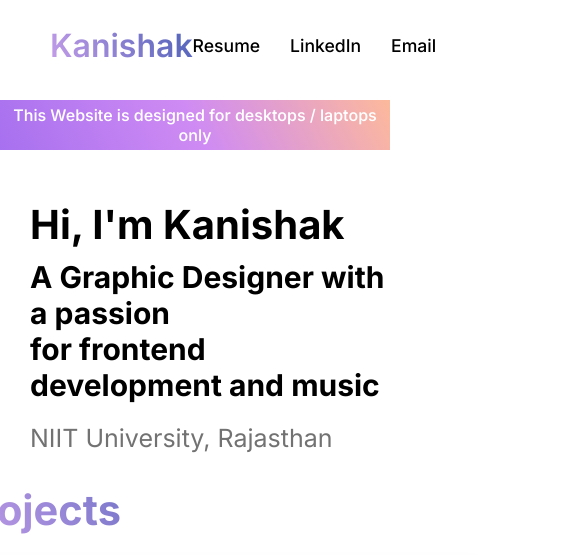
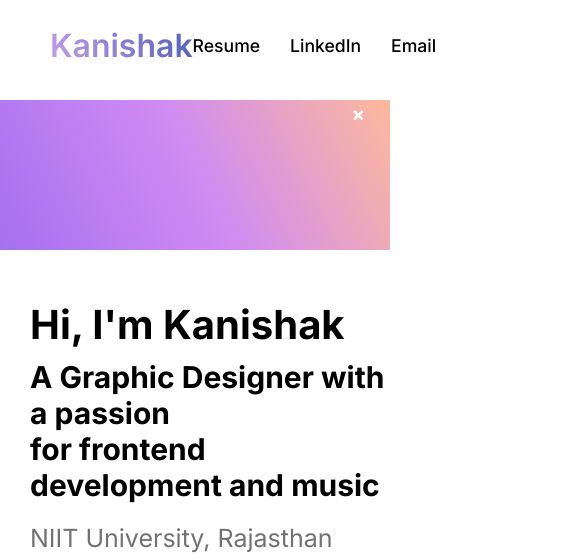
Before and after one commit to Kanishak-xd/Portfolio, a plain HTML site: page index.html in a window 390 px wide. Shown: the top 555 px of the page, 585 px wide, since content can reach past the window. Drawn offline with Linux system fonts and the light colour scheme.

Commit message:
Update-1.2
De-patch of update 1.2

```diff
--- a/styles.css
+++ b/styles.css
@@ -561,17 +561,3 @@ header {
         }
 
     }
-
-
-@media only screen and (max-width: 390px) {
-
-/* Announcement Bar */
-.announcement p{
-    width:100%;
-    margin-left: 0em;
-}
-.close-btn {
-    color: transparent;
-}
-
-}
```
